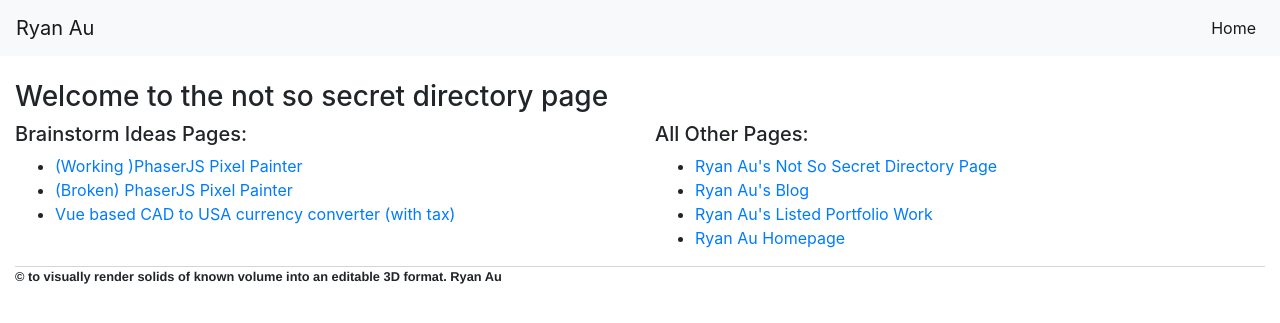
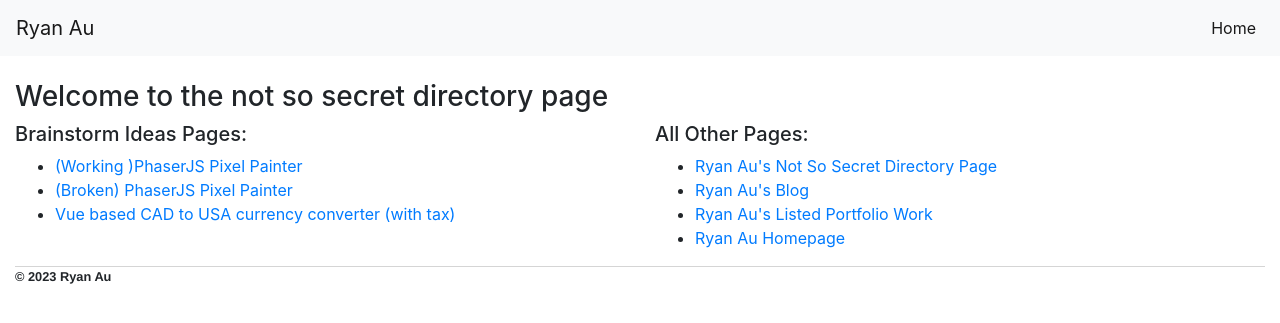
Before and after one commit to auryan898/auryan898.github.io, a Jekyll site: the page built from directory.html, in a window 1280 px wide. Shown: the top 323 px of the page. Built offline with Jekyll 4.4.1, drawn with Linux system fonts in a browser that asks for light colours.

Commit message:
Fix copyright typo

```diff
--- a/_layouts/default.html
+++ b/_layouts/default.html
@@ -37,7 +37,7 @@
     {{ content }}
     <footer>
       <ul>
-        <p>&copy; to visually render solids of known volume into an editable 3D format. Ryan Au<p>
+        <p>&copy; 2023 Ryan Au<p>
       </ul>
     </footer><!-- footer -->
   </div><!-- div.container -->
```
